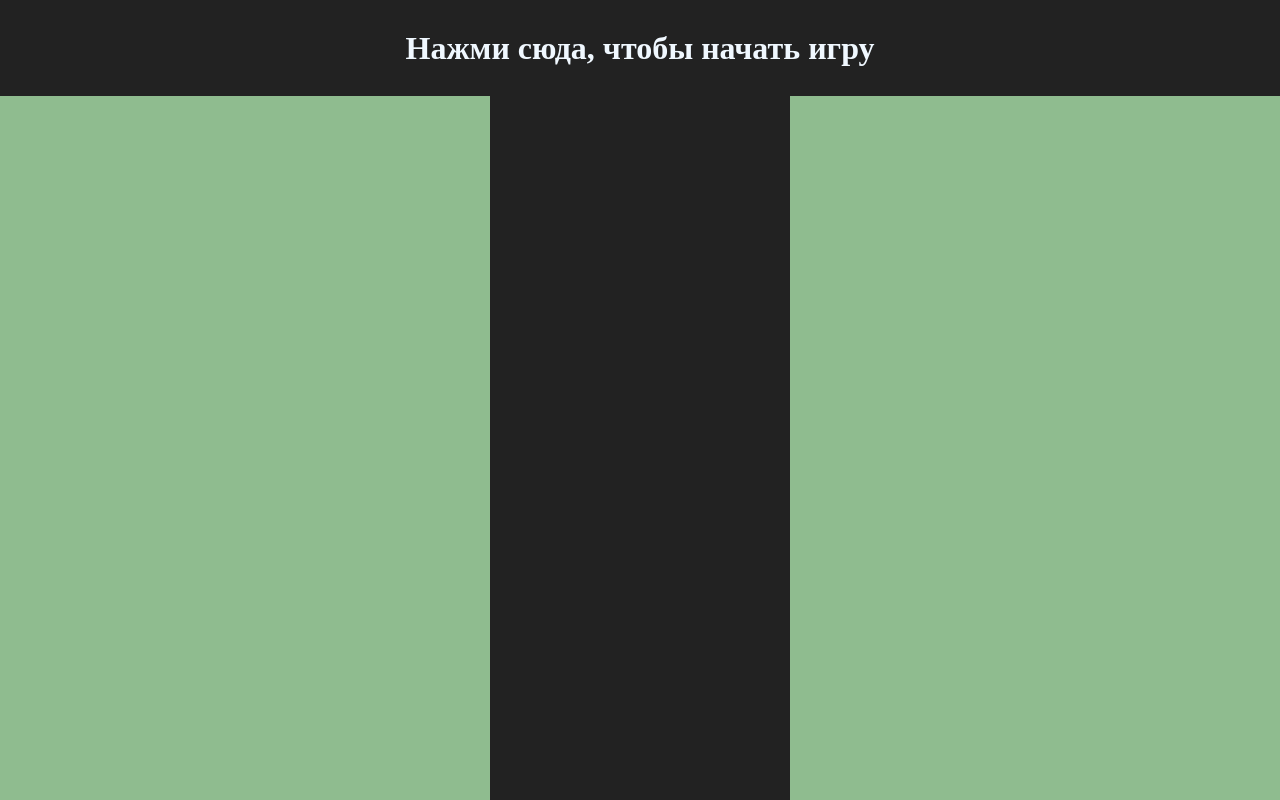
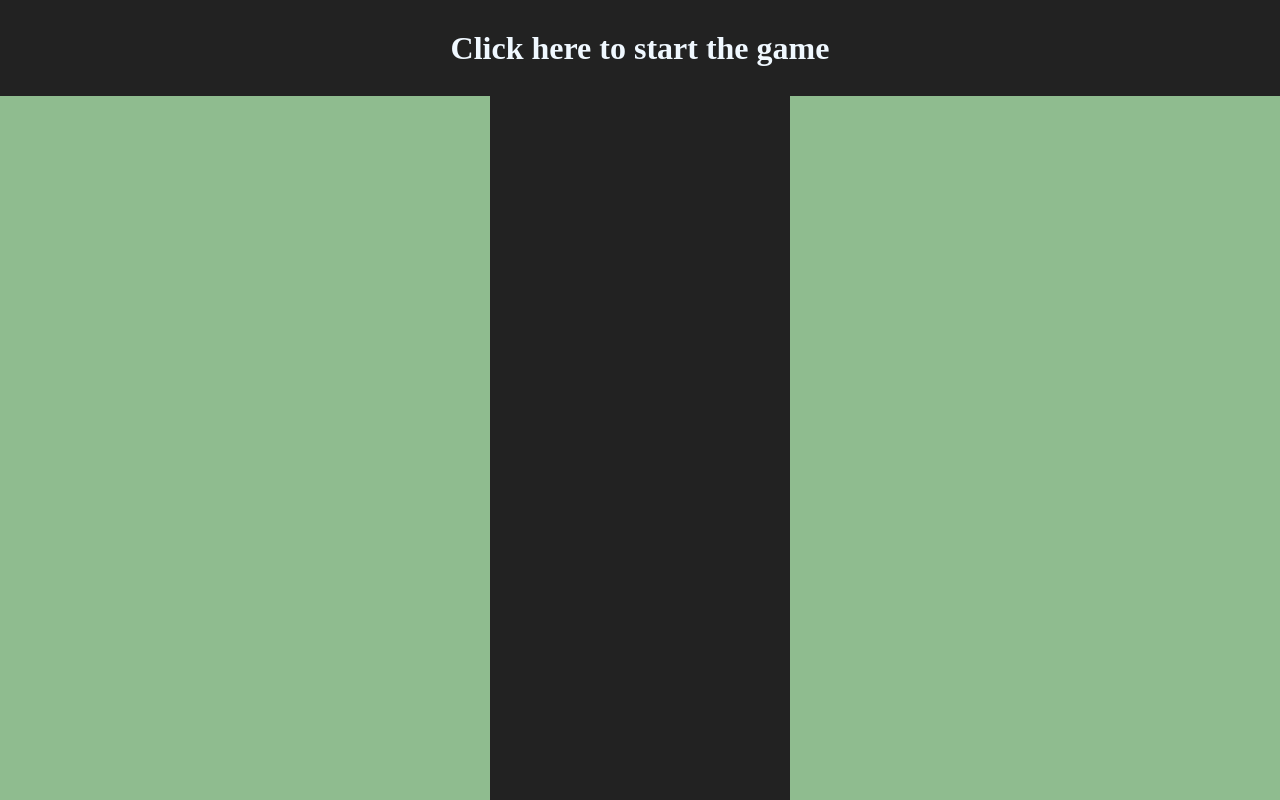
Before and after one commit to Ru1zy/ecar, a plain HTML site: page index.html in a window 1280 px wide. Drawn offline with Linux system fonts and the light colour scheme.

Commit message:
Update index.html

```diff
--- a/index.html
+++ b/index.html
@@ -9,7 +9,7 @@
 <body>
   <div class="score"></div>
   <div class="game">
-    <div class="start">Нажми сюда, чтобы начать игру</div>
+    <div class="start">Click here to start the game</div>
     <div class="gamearea"></div>
   </div>
   <script src="./script.js"></script>
```
